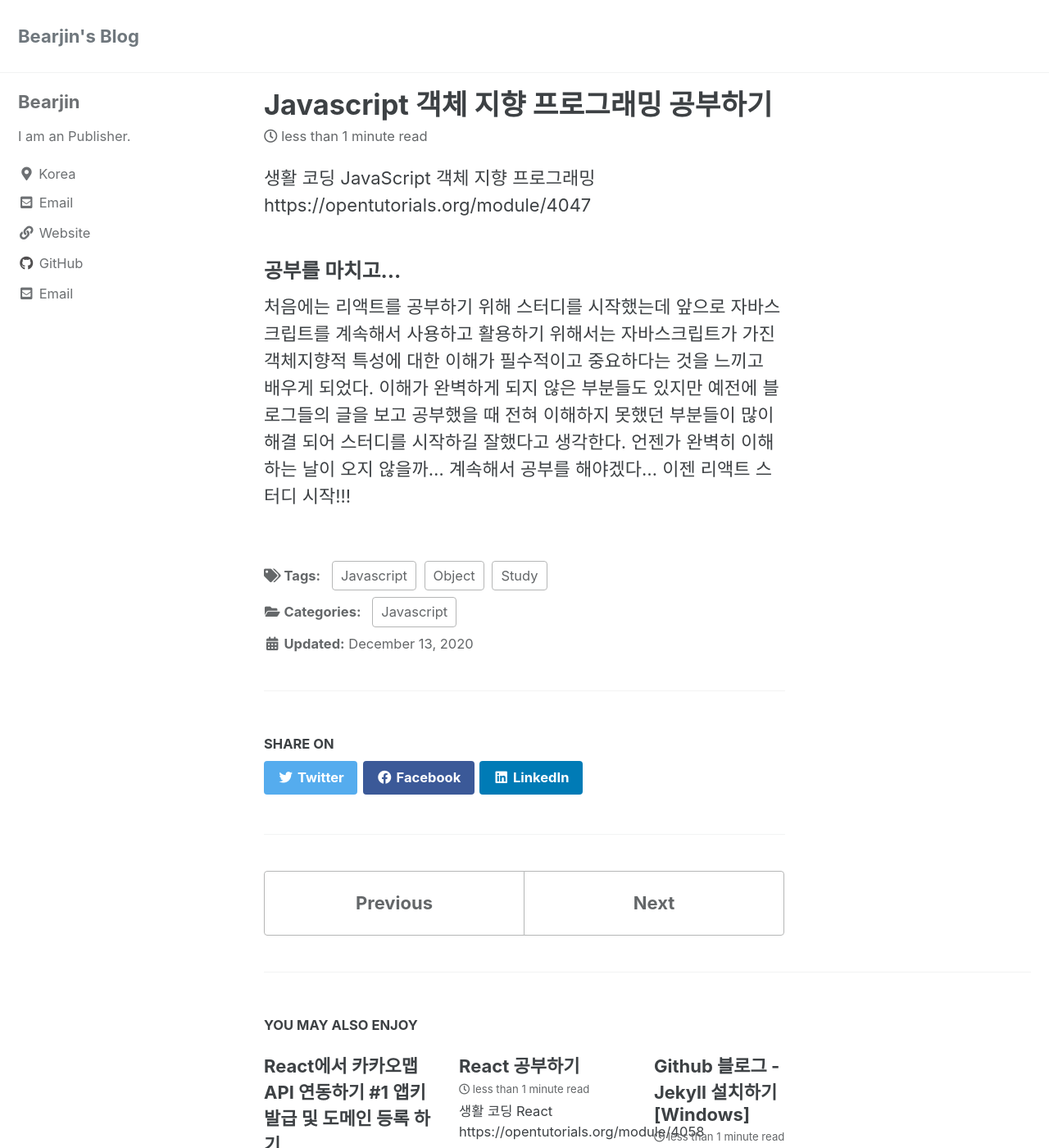
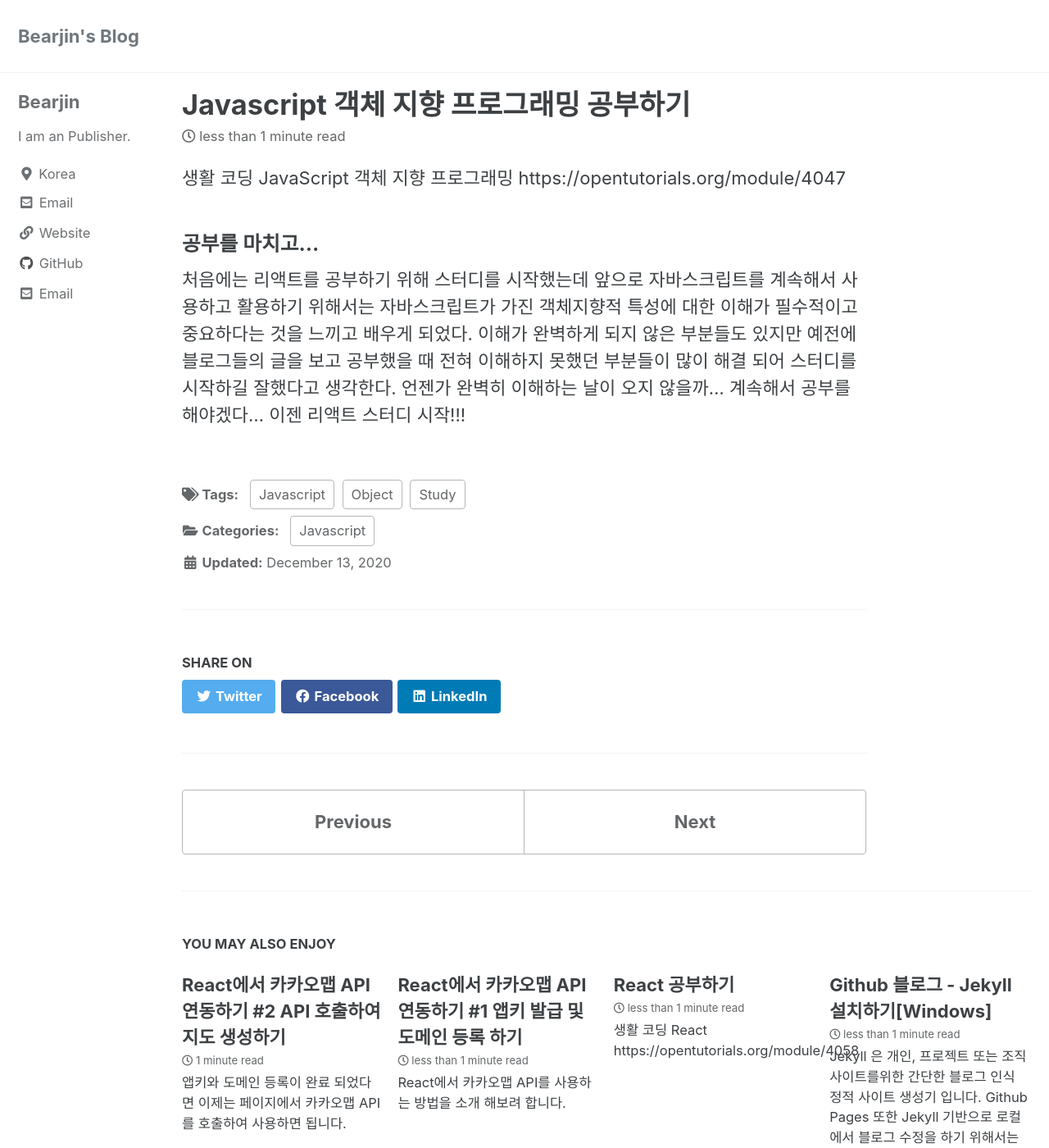
Before and after one commit to bearjin/bearjin.github.io, a Jekyll site: the page built from _posts/2020-12-13-javascript Object Oriented Programming.md, in a window 1280 px wide and 1400 px high. Shown: the whole window at 82% size. Built offline with Jekyll 4.4.1, drawn with Linux system fonts in a browser that asks for light colours; cached includes are drawn as plain includes; some of the changed lines change nothing that is shown.

Commit message:
Update post - kakao map #2

````diff
--- /dev/null
+++ b/_posts/2021-01-26-kakaoMap2.md
@@ -0,0 +1,80 @@
+---
+title: "React에서 카카오맵 API 연동하기 #2 API 호출하여 지도 생성하기"
+categories:
+  - React
+tags:
+  - React
+  - KaKaoMap API
+  - Javascript
+  - Study
+---
+
+앱키와 도메인 등록이 완료 되었다면 이제는 페이지에서 카카오맵 API를 호출하여 사용하면 됩니다.
+
+React에서 2가지 방식을 통해 카카오맵 API를 호출 할 수 있습니다. 2가지 방식은 API를 호출하는 방식만 차이가 날뿐 지도를 생성하는 방식은 똑같습니다.
+
+### 1. index.html에 스크립트 태그를 추가하여 API 호출하기
+API 호출 첫번째 방식은 index.html에 카카오맵 API 스크립트 태그를 추가 해 호출하는 방식입니다.
+API를 로딩하는 스크립트 태그는 HTML 파일안의 head, body 등 어떠한 위치에 넣어도 상관없지만, 반드시 실행 코드보다 먼저 선언되어야 합니다.
+
+```
+<script type="text/javascript" src="//dapi.kakao.com/v2/maps/sdk.js?appkey=발급받은 APP KEY를 넣으시면 됩니다."></script>
+
+<div id="map" style="width:500px;height:400px;"></div> // 지도를 담을 영역
+
+var container = document.getElementById('map'); //지도를 담을 영역의 DOM 레퍼런스
+var options = { //지도를 생성할 때 필요한 기본 옵션
+	center: new kakao.maps.LatLng(33.450701, 126.570667), //지도의 중심좌표.
+	level: 3 //지도의 레벨(확대, 축소 정도)
+};
+
+var map = new kakao.maps.Map(container, options); //지도 생성 및 객체 리턴
+```
+
+### 2. script Element 생성 후 추가하여 API 호출하기
+componentDidMount()는 컴포넌트가 마운트된 직후 호출되고 DOM 노드가 있어야 하는 카카오맵 API와 같은 API를 사용하는데 적절한 메서드입니다.
+API 호출 두번째 방식은 이를 이용하여 componentDidMount() 안에 script Element를 생성 한 후 head, body 등에 추가해 호출하는 방식입니다.
+추가하는 위치는 1번 방식과 동일하게 head, body 등 어떠한 위치에 넣어도 상관없습니다.
+script.src에는 카카오맵 API 주소와 본인 앱키를 넣고 끝부분에 &autoload=false를 추가 해줘야 합니다.
+head에 추가한 script가 로드 된 후 실행코드가 실행되도록 해줘야 오류 없이 정상적으로 지도가 생성됩니다.
+
+```
+componentDidMount() {
+    var _script = document.createElement('script');
+    _script.async = true;
+    _script.src = '//dapi.kakao.com/v2/maps/sdk.js?appkey=발급받은 APP KEY를 넣으시면 됩니다.&autoload=false';
+    document.head.appendChild(_script);
+
+    _script.onload = () => {
+        kakao.maps.load(() => {
+            var container = document.getElementById('map'); //지도를 담을 영역의 DOM 레퍼런스
+            var options = { //지도를 생성할 때 필요한 기본 옵션
+                center: new kakao.maps.LatLng(33.450701, 126.570667), //지도의 중심좌표.
+                level: 3 //지도의 레벨(확대, 축소 정도)
+            };
+
+            var map = new kakao.maps.Map(container, options); //지도 생성 및 객체 리턴
+        });
+    }
+}
+render() {
+    return (
+        <div id="map" style="width:500px;height:400px;"></div> // 지도를 담을 영역
+    )
+}
+```
+
+### 3. 지도 생성하기
+API를 호출하는 2가지 방식 모두 지도를 생성하는 방식은 같습니다. 지도를 담을 Element를 만들어 주고 실행코드를 통해 지도를 생성해 줍니다.
+
+```
+<div id="map" style="width:500px;height:400px;"></div> // 지도를 담을 영역
+
+var container = document.getElementById('map'); //지도를 담을 영역의 DOM 레퍼런스
+var options = { //지도를 생성할 때 필요한 기본 옵션
+	center: new kakao.maps.LatLng(33.450701, 126.570667), //지도의 중심좌표.
+	level: 3 //지도의 레벨(확대, 축소 정도)
+};
+
+var map = new kakao.maps.Map(container, options); //지도 생성 및 객체 리턴
+```
--- a/_sass/minimal-mistakes/_variables.scss
+++ b/_sass/minimal-mistakes/_variables.scss
@@ -151,8 +151,8 @@ $max-width: $x-large !default;
    Grid
    ========================================================================== */
 
-$right-sidebar-width-narrow: 200px !default;
-$right-sidebar-width: 300px !default;
+$right-sidebar-width-narrow: 100px !default;
+$right-sidebar-width: 200px !default;
 $right-sidebar-width-wide: 400px !default;
 
 /*
````
